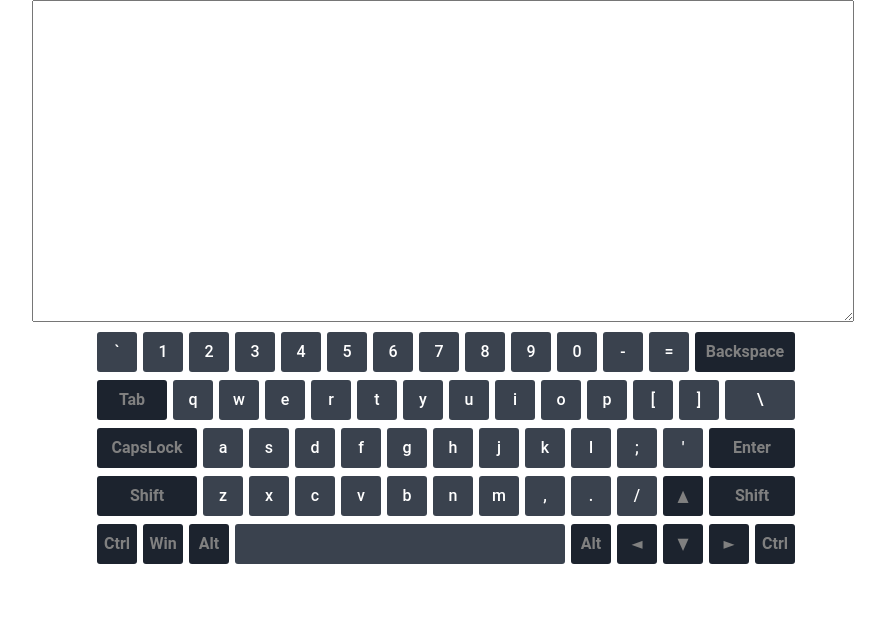
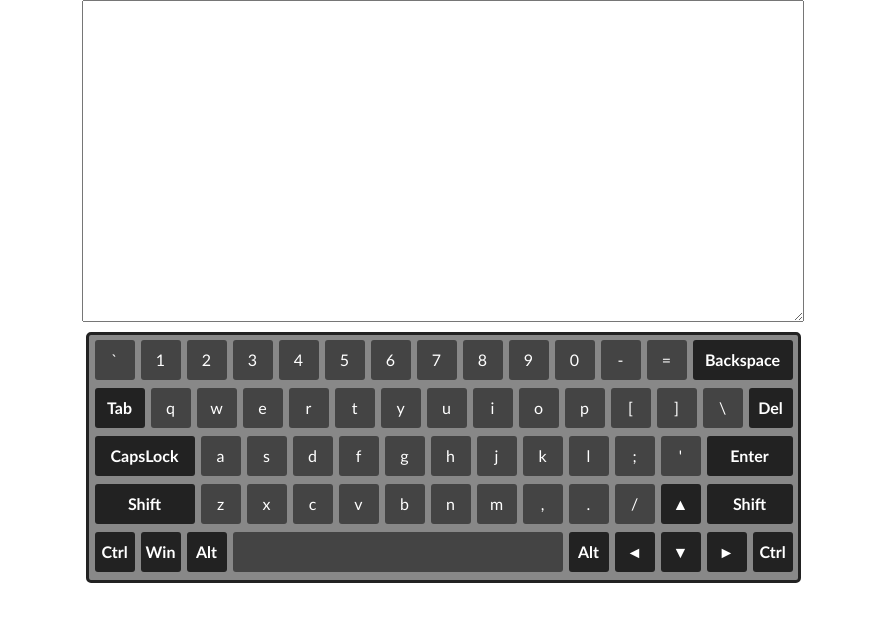
Before and after one commit to Musmen/codejam-virtual-keyboard, a website with bundled scripts: page index.html in a window 1280 px wide. Shown: the whole page, without its empty margins (197-1082 px from the left). Built offline with nearby package versions, Linux system fonts and the light colour scheme.

Commit message:
refactor: change styles for better view

```diff
--- a/css/style.scss
+++ b/css/style.scss
@@ -1,12 +1,12 @@
 .centralizer {
   margin: 0 auto;
 
-  font-family: "Roboto", "Segoe UI", "Tahoma", sans-serif;
+  font-family: "Trebuchet MS", "Helvetica", sans-serif;
 }
 
 .textarea {
   display: block;
-  width: 800px;
+  width: 700px;
   height: 300px;
   margin: 0 auto 10px;
   padding: 10px;
@@ -29,6 +29,13 @@
 .keyboard {
   width: 704px;
   margin: 0 auto;
+  padding: 5px;
+  padding-left: 0;
+  padding-bottom: 0;
+
+  background: #888888;
+  border: 3px solid #222222;
+  border-radius: 5px;
 
   .row {
     clear: both;
@@ -46,33 +53,23 @@
     font-weight: 500;
     line-height: 40px;
     text-align: center;
-    color: #fff;
+    color: #ffffff;
 
-    background: #3a424e;
+    background: #444444;
     border-radius: 3px;
 
     cursor: pointer;
     user-select: none;
-    transition: border-radius 0.3s, background 0.2s;
+    transition: border-radius 0.3s, background-color 0.3s;
 
     &:hover {
-      background: #251c1c;
+      background: #79aa89;
     }
 
     &.active {
-      background-color: #5571ee;
+      background-color: #2cfd72;
       border-radius: 50px;
     }
-  }
-
-  .Tab {
-    width: 70px;
-  }
-
-  .Backspace,
-  .CapsLock,
-  .ShiftLeft {
-    width: 100px;
   }
 
   .AltLeft,
@@ -85,18 +82,28 @@
   .CapsLock,
   .ControlLeft,
   .ControlRight,
+  .Delete,
   .Enter,
   .ShiftLeft,
   .ShiftRight,
   .Tab,
   .MetaLeft {
     font-weight: 600;
-    color: grey;
-    background-color: #1c232e;
+    background-color: #222222;
   }
 
-  .Backslash  {
-    width: 70px;
+  .Tab {
+    width: 50px;
+  }
+
+  .Backspace,
+  .CapsLock,
+  .ShiftLeft {
+    width: 100px;
+  }
+
+  .Delete  {
+    width: 44px;
   }
 
   .Enter,
--- a/js/keyboard.mjs
+++ b/js/keyboard.mjs
@@ -155,6 +155,14 @@ class Keyboard {
             this.textarea.selectionEnd = selStart - 1;
           }
           break;
+        case 'Delete':
+          if (selStart >= 0 && selStart <= text.length - 1) {
+            text = text.slice(0, selStart) + text.slice(selStart + 1, text.length);
+            this.textarea.value = text;
+            this.textarea.selectionStart = selStart;
+            this.textarea.selectionEnd = selStart;
+          }
+          break;
         case 'Tab':
           this.current.char = '    ';
           printChar();
@@ -188,7 +196,6 @@ class Keyboard {
           }
           break;
         default:
-
           break;
       }
     } else {
@@ -203,13 +210,15 @@ class Keyboard {
     this.current.code = evt.code;
     [this.current.element] = this.element.getElementsByClassName(evt.code);
     if (!this.current.element) {
-      evt.preventDefault();
       return;
     }
     this.current.char = this.current.element.querySelectorAll(':not(.hidden)')[1].textContent;
     this.implementKeyFunction();
 
-    if (!['CapsLock', 'ShiftLeft', 'ShiftRight'].includes(evt.code)) {
+    if (this.current.code === 'MetaLeft') {
+      this.addActiveState();
+      setTimeout(this.removeActiveState.bind(this), 300);
+    } else if (!['CapsLock', 'ShiftLeft', 'ShiftRight'].includes(this.current.code)) {
       this.addActiveState();
     }
 
@@ -291,14 +300,3 @@ class Keyboard {
 
 const keyboard = new Keyboard();
 keyboard.initKeyboard(DATA.ROWS);
-
-/* <div class="key keyQ">
-  <span class="rus hidden">
-    <span class="caseDown hidden">й</span>
-    <span class="caseUp hidden">Й</span>
-  </span>
-  <span class="eng">
-    <span class="caseDown">q</span>
-    <span class="caseUp hidden">Q</span>
-  </span>
-</div> */
--- a/js/rows.js
+++ b/js/rows.js
@@ -2,10 +2,6 @@ const SPECIALS = ['Backspace', 'Tab', 'Enter', 'CapsLock', 'ShiftLeft', 'ShiftRi
   'ControlLeft', 'ControlRight', 'MetaLeft', 'Delete'];
 
 const ROWS = [];
-
-// const DATA = {};
-// DATA.SPECIALS = SPECIALS;
-// DATA.ROWS = ROWS;
 
 export default { SPECIALS, ROWS };
 
@@ -375,6 +371,19 @@ ROWS[1] = [
         {
           caseDown: '\\',
           caseUp: '/',
+        },
+  },
+  {
+    className: 'Delete',
+    eng:
+        {
+          caseDown: 'Del',
+          caseUp: 'Del',
+        },
+    rus:
+        {
+          caseDown: 'Del',
+          caseUp: 'Del',
         },
   },
 ];
```
Also changed, not shown: css/style.css.
